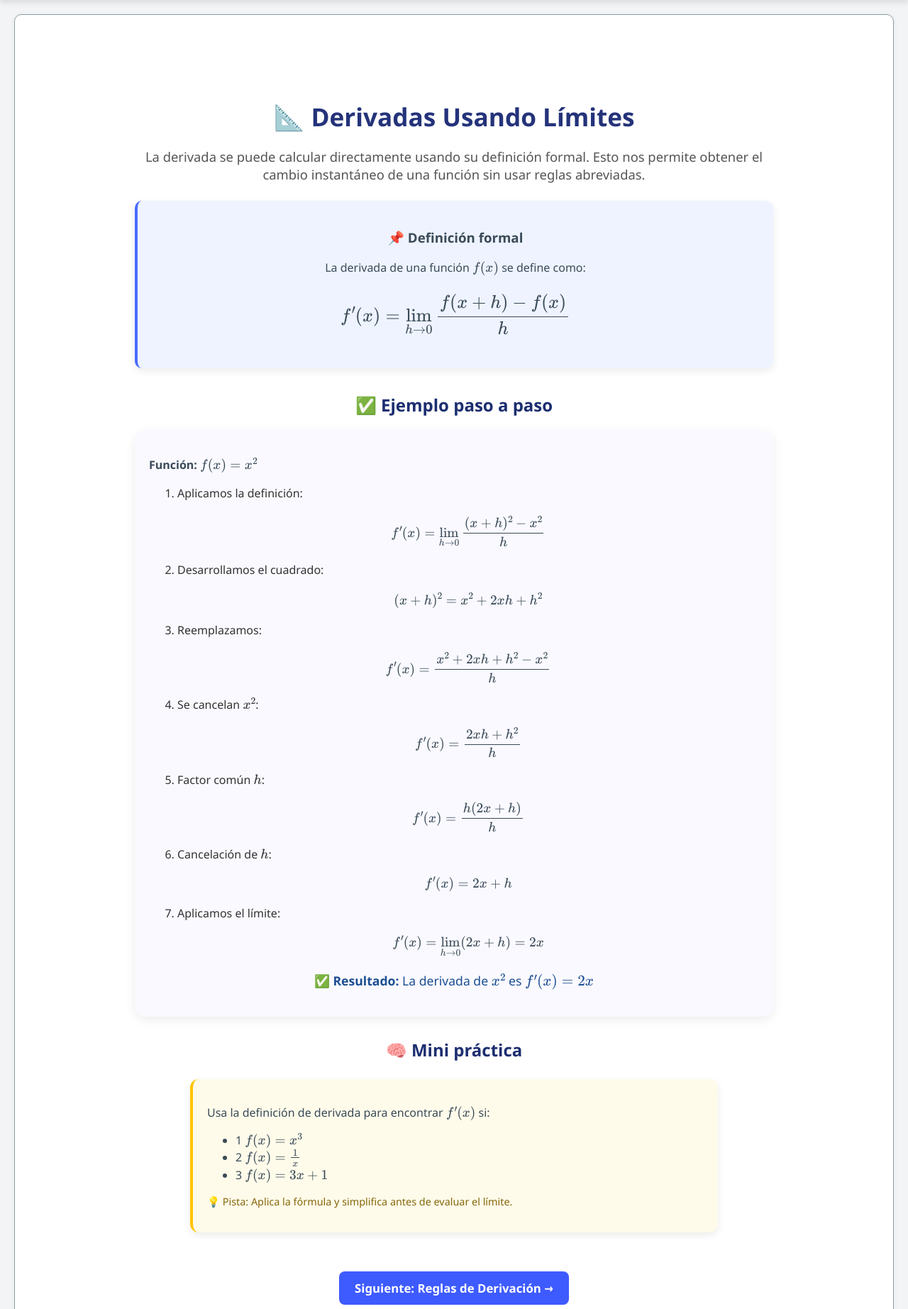
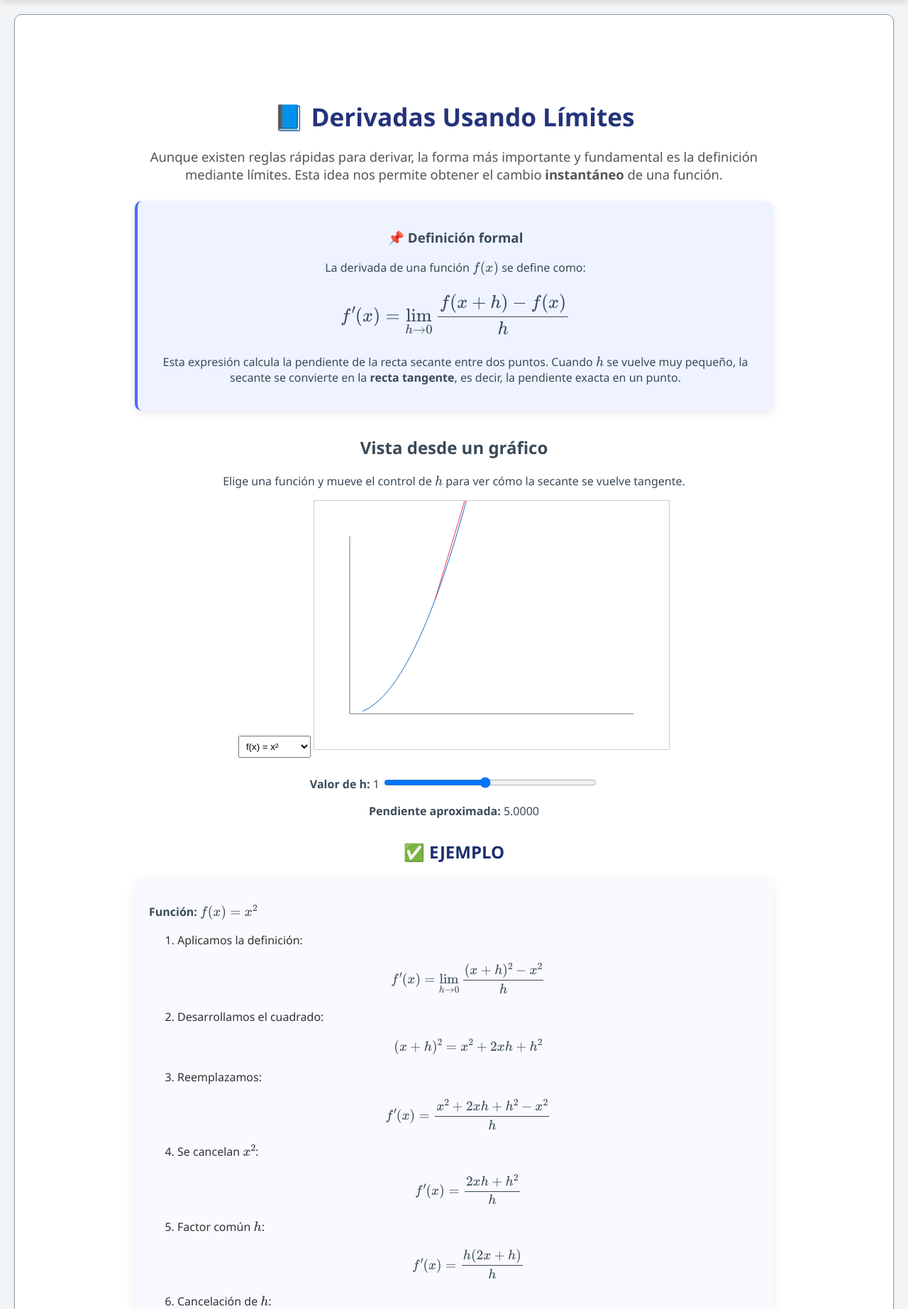
Before and after one commit to heiber0/MathPlay, a Django app: page /derivates/limites/ in a window 1280 px wide. Shown: the part 80-1925 px from the top of the page at 71% size. Run offline with Django 5.2, Linux system fonts and the light colour scheme.

Commit message:
Pequeños cambios en algunas secciones

```diff
--- a/derivates/templates/derivates/definidas.html
+++ b/derivates/templates/derivates/definidas.html
@@ -15,7 +15,7 @@
       </thead>
       <tbody>
         <tr>
-          <td>\( c \)</td>
+          <td>\( constante \)</td>
           <td>\( 0 \)</td>
         </tr>
         <tr>
--- a/derivates/templates/derivates/limites.html
+++ b/derivates/templates/derivates/limites.html
@@ -1,24 +1,133 @@
-{% extends "home.html" %}
-{% load static %}
-{% block content %}
-<section class="limites-container">
+  {% extends "home.html" %}
+  {% load static %}
+  {% block content %}
+  <section class="limites-container">
 
-  <h1>📐 Derivadas Usando Límites</h1>
+  <h1>📘 Derivadas Usando Límites</h1>
 
   <p class="intro-limites">
-    La derivada se puede calcular directamente usando su definición formal.
-    Esto nos permite obtener el cambio instantáneo de una función sin usar reglas abreviadas.
+    Aunque existen reglas rápidas para derivar, la forma más importante y fundamental es
+    la definición mediante límites.
+    Esta idea nos permite obtener el cambio <b>instantáneo</b> de una función.
   </p>
 
+  <!-- DEFINICIÓN FORMAL -->
   <div class="definition-box">
     <h3>📌 Definición formal</h3>
     <p>La derivada de una función \( f(x) \) se define como:</p>
+
     <div class="formula-big">
       $$ f'(x) = \lim_{h \to 0} \frac{f(x+h) - f(x)}{h} $$
     </div>
+
+    <p class="explain-text">
+      Esta expresión calcula la pendiente de la recta secante entre dos puntos.
+      Cuando \( h \) se vuelve muy pequeño, la secante se convierte en la <b>recta tangente</b>,
+      es decir, la pendiente exacta en un punto.
+    </p>
   </div>
 
-  <h2 class="section-subtitle">✅ Ejemplo paso a paso</h2>
+  <h2>Vista desde un gráfico</h2>
+  <p>Elige una función y mueve el control de \( h \) para ver cómo la secante se vuelve tangente.</p>
+
+  <select id="funcSelector" style="padding:6px; margin-bottom:10px;">
+      <option value="x2">f(x) = x²</option>
+      <option value="x3">f(x) = x³</option>
+      <option value="exp">f(x) = eˣ</option>
+      <option value="ln">f(x) = ln(x)</option>
+      <option value="sin">f(x) = sin(x)</option>
+  </select>
+
+  <canvas id="canvasDerivada" width="500" height="350" style="border:1px solid #ccc"></canvas>
+
+  <div style="margin-top:15px;">
+    <label><b>Valor de h:</b> <span id="hValue">1</span></label>
+    <input type="range" id="sliderH" min="0.1" max="2" step="0.1" value="1" style="width:300px;">
+  </div>
+
+  <p><b>Pendiente aproximada:</b> <span id="pendiente"></span></p>
+
+  <script>
+  const canvas = document.getElementById("canvasDerivada");
+  const ctx = canvas.getContext("2d");
+
+  // FUNCIONES DISPONIBLES
+  function f(x, type) {
+      if (type === "x2") return x*x;
+      if (type === "x3") return x*x*x;
+      if (type === "exp") return Math.exp(x);
+      if (type === "ln") return Math.log(x);
+      if (type === "sin") return Math.sin(x);
+  }
+
+  let tipoFuncion = "x2";
+  const x0 = 2;
+
+  const slider = document.getElementById("sliderH");
+  const hValue = document.getElementById("hValue");
+  const pendienteTxt = document.getElementById("pendiente");
+  const funcSelector = document.getElementById("funcSelector");
+
+  function dibujar(h, tipo) {
+      ctx.clearRect(0, 0, canvas.width, canvas.height);
+
+      // Ejes
+      ctx.beginPath();
+      ctx.strokeStyle = "#777";
+      ctx.moveTo(50, 300);
+      ctx.lineTo(450, 300);
+      ctx.moveTo(50, 300);
+      ctx.lineTo(50, 50);
+      ctx.stroke();
+
+      // Curva
+      ctx.beginPath();
+      ctx.strokeStyle = "#1867c0";
+      for (let x = 0.3; x <= 5; x+=0.05) {
+          let px = 50 + x*60;
+          let py = 300 - f(x, tipo)*40;
+          if (x === 0.3) ctx.moveTo(px, py);
+          else ctx.lineTo(px, py);
+      }
+      ctx.stroke();
+
+      let x1 = x0 + h;
+      let y0 = f(x0, tipo);
+      let y1 = f(x1, tipo);
+
+      let px0 = 50 + x0*60;
+      let py0 = 300 - y0*40;
+      let px1 = 50 + x1*60;
+      let py1 = 300 - y1*40;
+
+      // Secante
+      ctx.beginPath();
+      ctx.strokeStyle = "#e63946";
+      ctx.moveTo(px0, py0);
+      ctx.lineTo(px1, py1);
+      ctx.stroke();
+
+      // Pendiente
+      let pendiente = (y1 - y0) / h;
+      pendienteTxt.innerHTML = pendiente.toFixed(4);
+  }
+
+  slider.addEventListener("input", function() {
+      let h = parseFloat(slider.value);
+      hValue.innerHTML = h;
+      dibujar(h, tipoFuncion);
+  });
+
+  funcSelector.addEventListener("change", function() {
+      tipoFuncion = this.value;
+      dibujar(parseFloat(slider.value), tipoFuncion);
+  });
+
+  // Inicial
+  dibujar(1, tipoFuncion);
+  </script>
+
+  <h2 class="section-subtitle">✅ EJEMPLO</h2>
 
   <div class="example-card">
     <p><b>Función:</b> \( f(x) = x^2 \)</p>
@@ -51,18 +160,17 @@
     </p>
   </div>
 
-  <h2 class="section-subtitle">🧠 Mini práctica</h2>
-
-  <div class="practice-box">
-    <p>Usa la definición de derivada para encontrar \( f'(x) \) si:</p>
-    <ul>
-      <li>1 \( f(x) = x^3 \)</li>
-      <li>2 \( f(x) = \frac{1}{x} \)</li>
-      <li>3 \( f(x) = 3x + 1 \)</li>
-    </ul>
-
-    <p class="hint">
-      💡 Pista: Aplica la fórmula y simplifica antes de evaluar el límite.
+    <!-- INTERPRETACIÓN REAL -->
+  <div class="real-example">
+    <h3>Interpretación real</h3>
+    <p>
+      Si \( f(x) \) representa la posición de un auto,
+      entonces \( f'(x) \) es su <b>velocidad instantánea</b>.
+    </p>
+    <p>
+      El cociente
+      \( \frac{f(x+h) - f(x)}{h} \) mide la velocidad promedio entre dos puntos,
+      pero al hacer \( h \to 0 \) obtenemos la velocidad exacta en un instante.
     </p>
   </div>
 
@@ -150,6 +258,17 @@
   margin-top: 10px;
 }
 
+.real-example {
+  background: #fffbea;
+  padding: 20px;
+  border-radius: 12px;
+  border-left: 4px solid #ffc400;
+  margin-top: 35px;
+  max-width: 750px;
+  margin-left: auto;
+  margin-right: auto;
+}
+
 .next-button {
   display: inline-block;
   margin-top: 30px;
```
